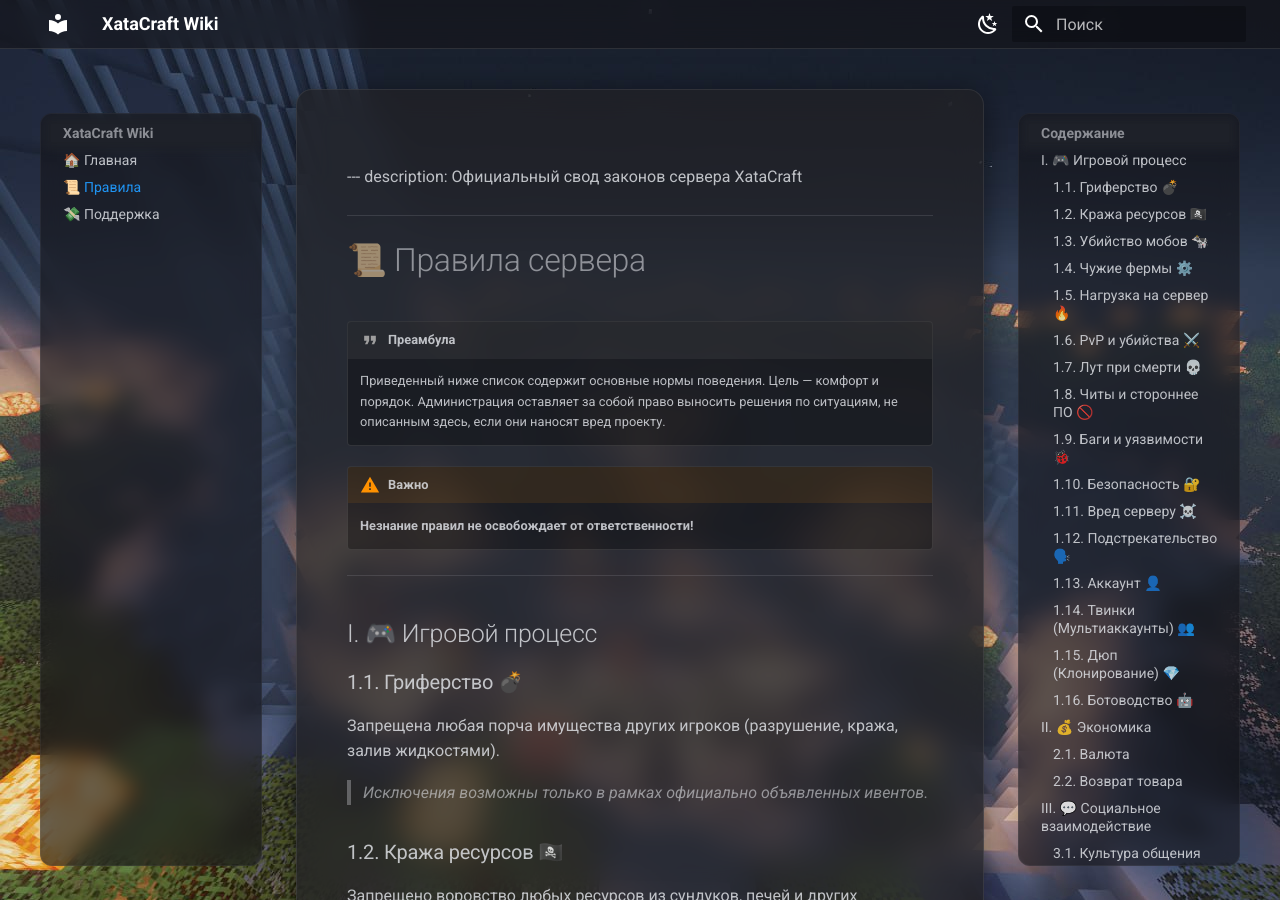
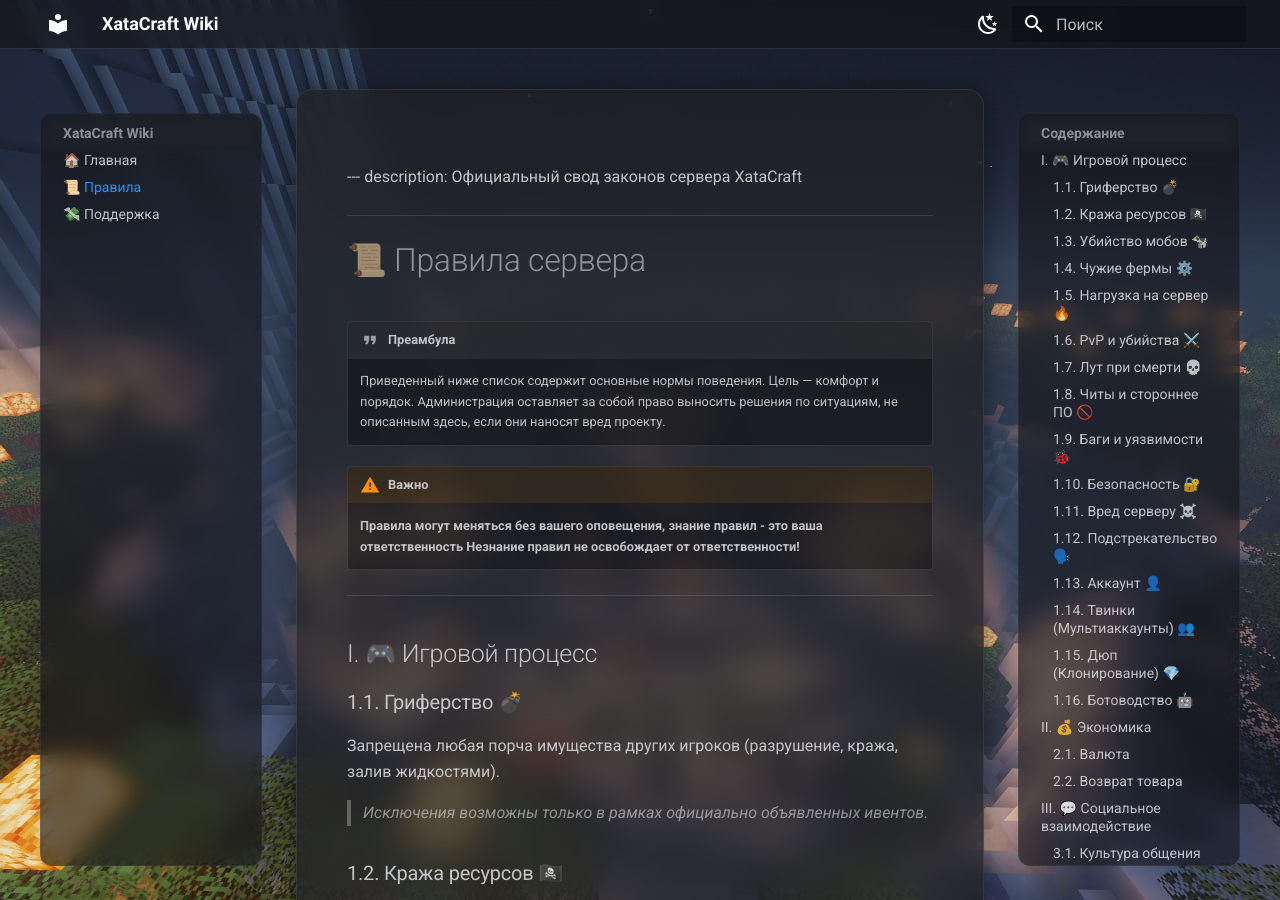
Before and after one commit to BBQQYT/xatacraft-wiki, an MkDocs documentation site: the page built from docs/pravila.md, in a window 1280 px wide and 900 px high. Built offline with MkDocs 1.6.1 and Material for MkDocs 9.7.7, drawn with Linux system fonts in a browser that asks for light colours.

Commit message:
Update pravila.md

```diff
--- a/docs/pravila.md
+++ b/docs/pravila.md
@@ -9,6 +9,7 @@
     Администрация оставляет за собой право выносить решения по ситуациям, не описанным здесь, если они наносят вред проекту.
 
 !!! warning "Важно"
+    **Правила могут меняться без вашего оповещения, знание правил - это ваша ответственность**
     **Незнание правил не освобождает от ответственности!**
 
 ***
```
